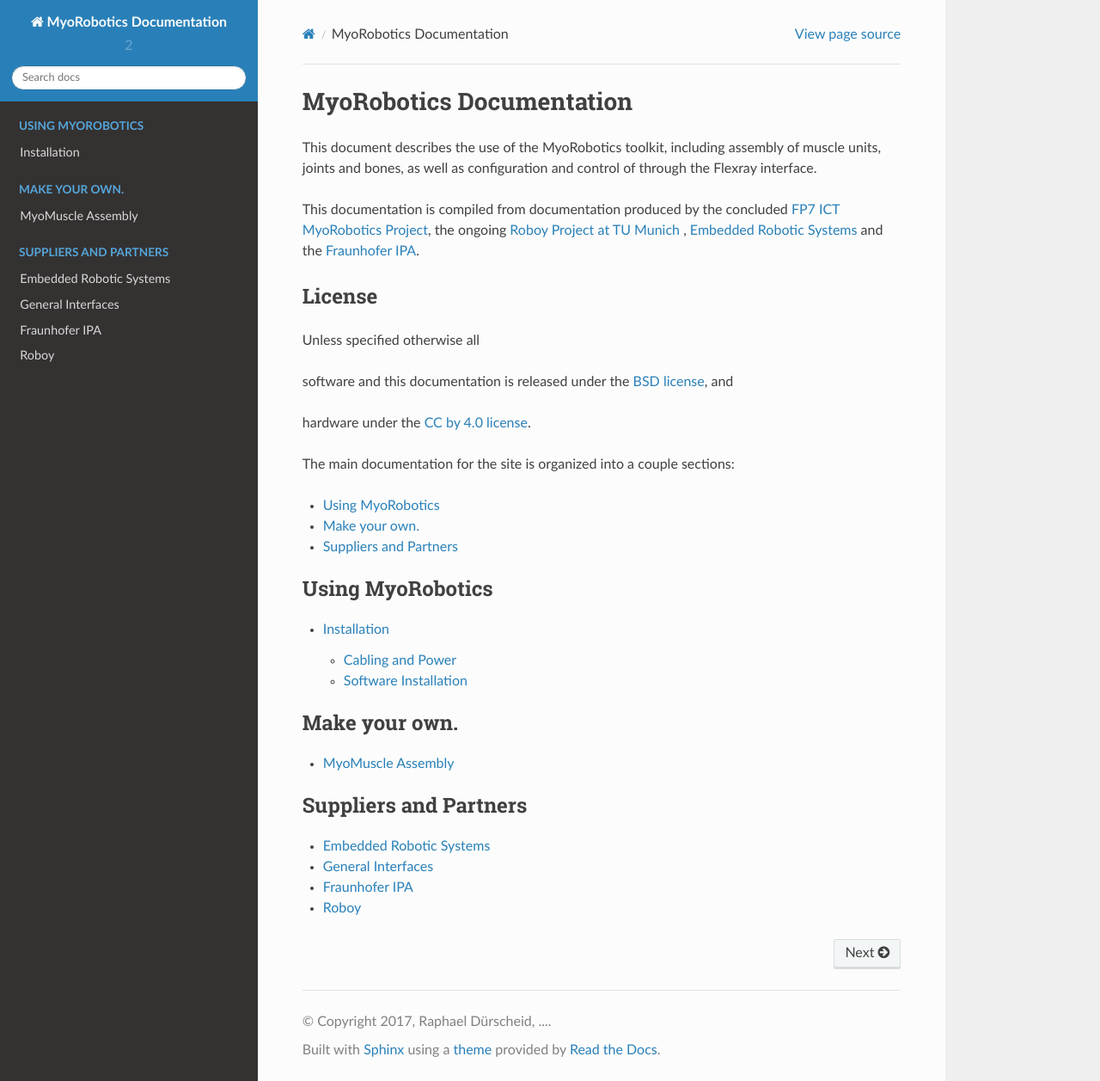
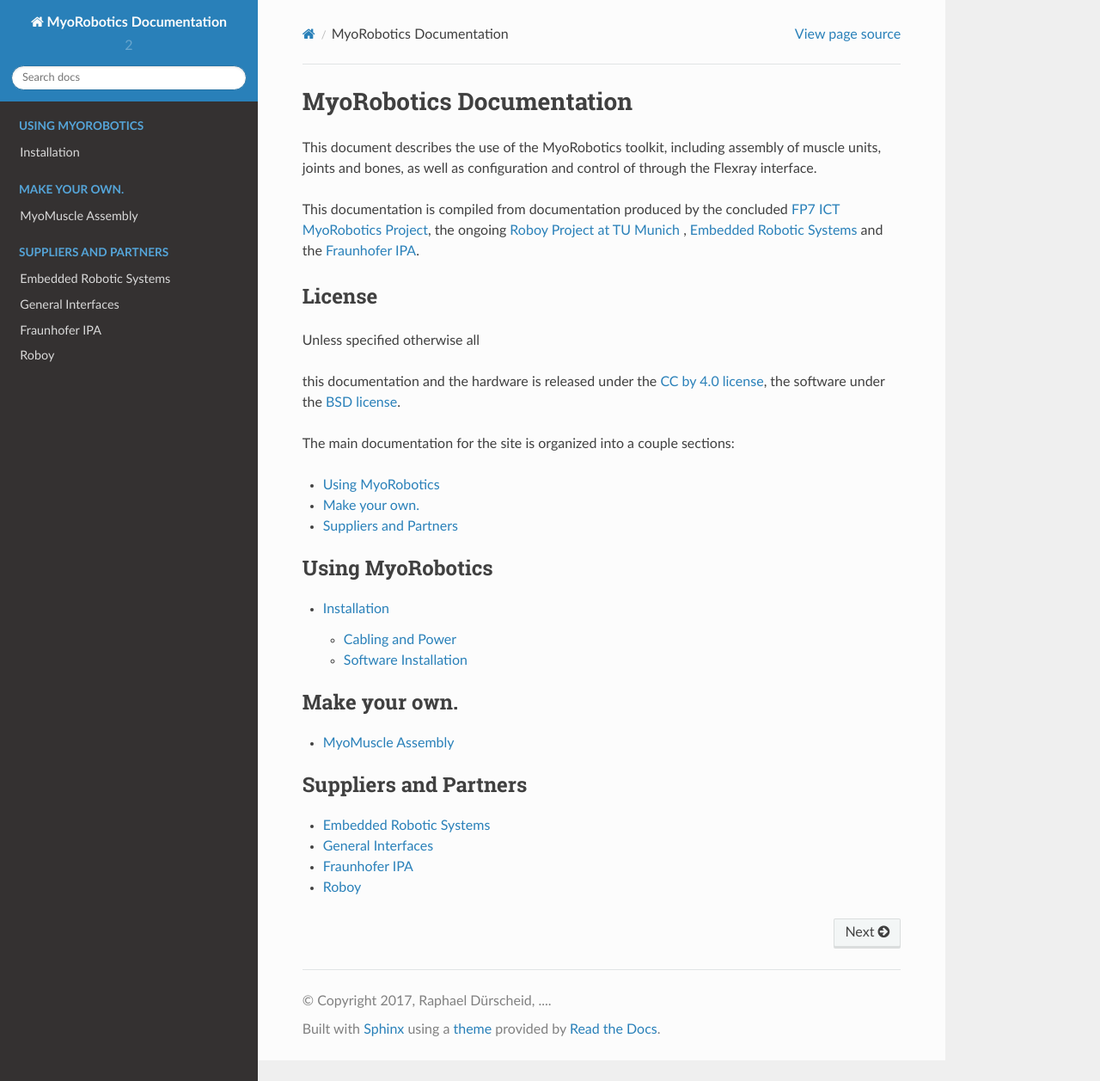
Before and after one commit to MyoRobotics/MyoRobotics-Documentation, a Sphinx documentation site: the page built from source/index.rst, in a window 1280 px wide and 1257 px high. Shown: the whole window at 86% size. Built offline with Sphinx 7.4.7 and the Read the Docs theme 2.0.0, drawn with Linux system fonts in a browser that asks for light colours.

Commit message:
Fix license of documentatioN

```diff
--- a/source/index.rst
+++ b/source/index.rst
@@ -15,9 +15,9 @@
 -------
 Unless specified otherwise all
 
-software and this documentation is released under the `BSD license`_, and
+this documentation and the hardware is released under the `CC by 4.0 license`_,
+the software under the `BSD license`_.
 
-hardware under the `CC by 4.0 license`_.
 
 .. _FP7 ICT MyoRobotics Project: http://myorobotics.eu/the-myo-project/
 .. _Roboy Project at TU Munich: http://roboy.org
```
